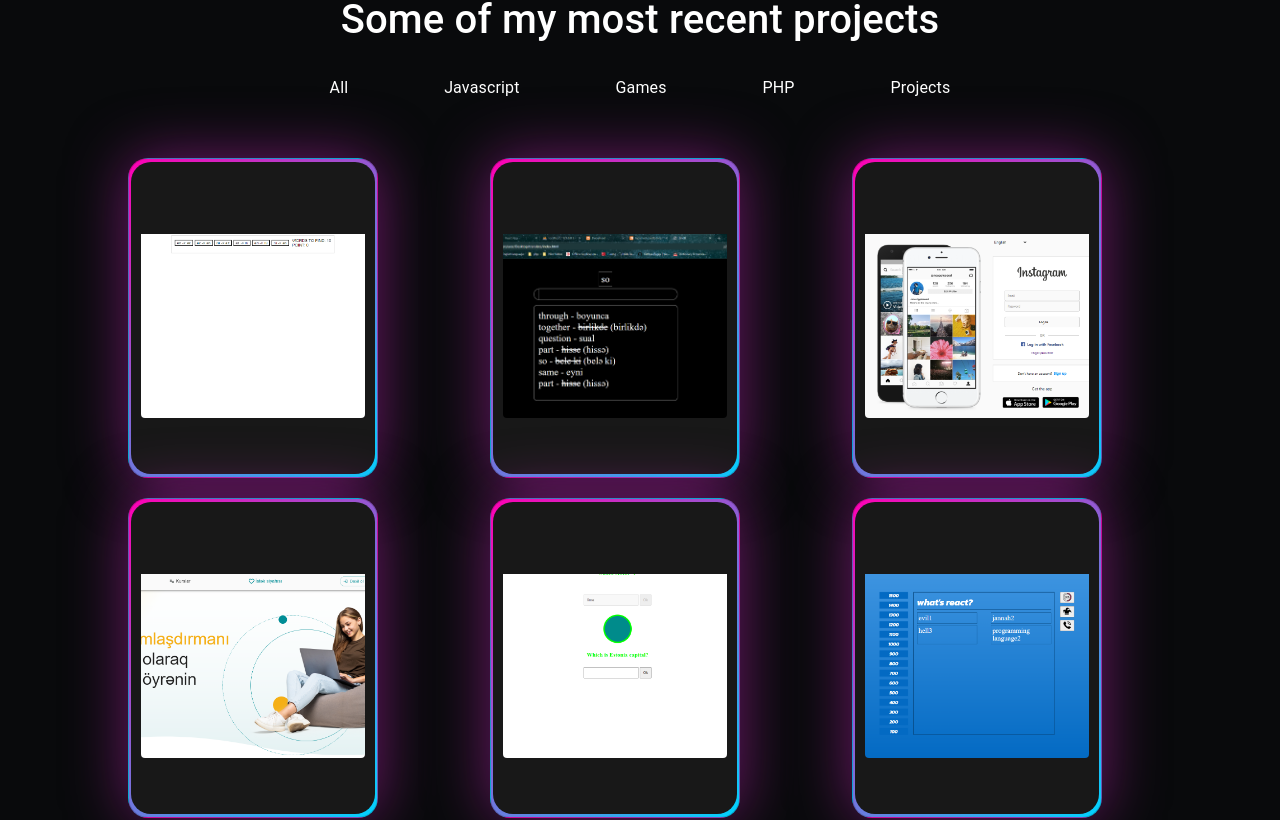
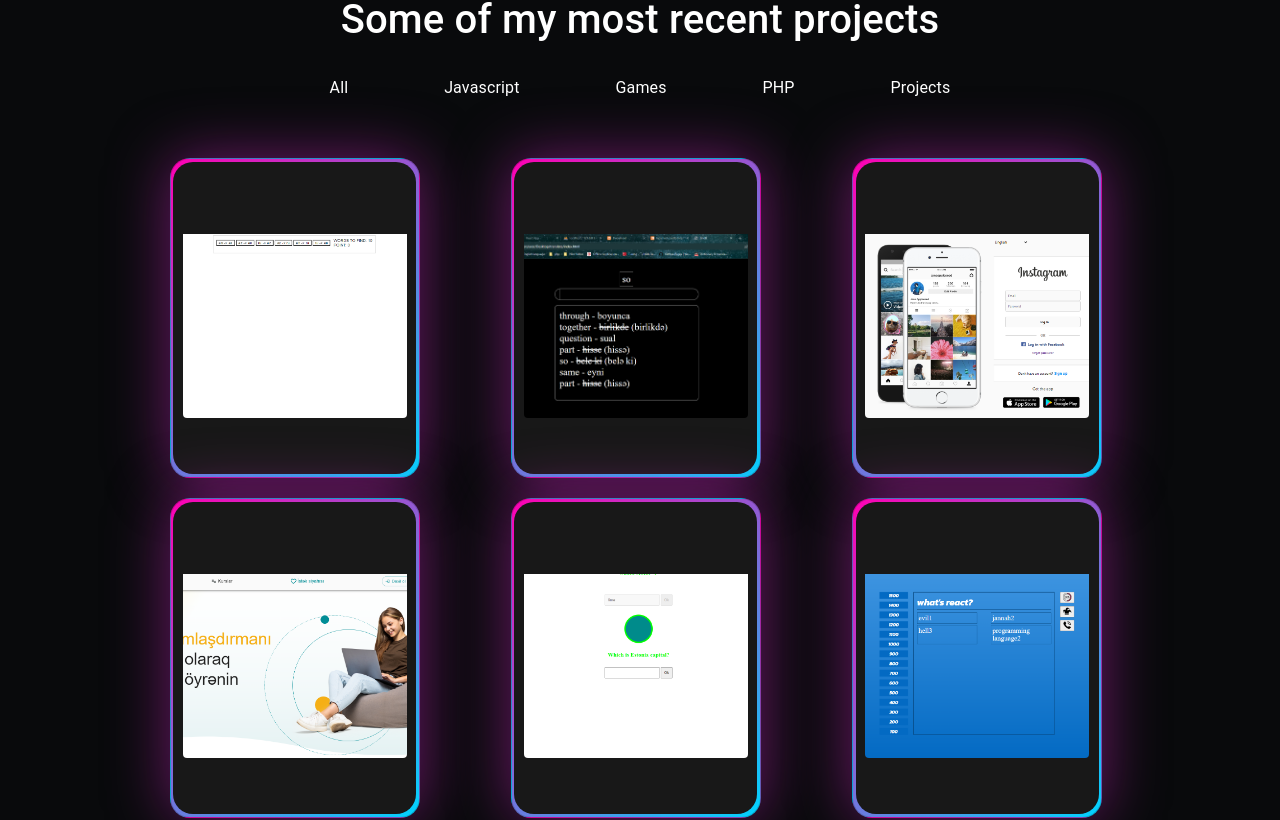
Before and after one commit to ShahmirzeMIT/Portfolio, a React (Create React App) app: page / in a window 1280 px wide. Shown: the part 3863-4683 px from the top of the page. Built offline with nearby package versions, Linux system fonts and the light colour scheme.

Commit message:
update css

```diff
--- a/src/index.css
+++ b/src/index.css
@@ -441,6 +441,8 @@ height: 110px;
   .wd300{
     width: 300px;
     height: 320px;
+    display: flex;
+    justify-content: center;
     margin: 10px 0;
   }
   .pimage{
@@ -1094,10 +1096,7 @@ color: white;
 
   @media only screen and (min-width: 770px) {
       .pictures{
-        justify-content: space-between;
-      }
-      .pictures{
-        justify-content: space-between;
+        justify-content: space-around;
       }
       .design{
         justify-content: space-between;
```
